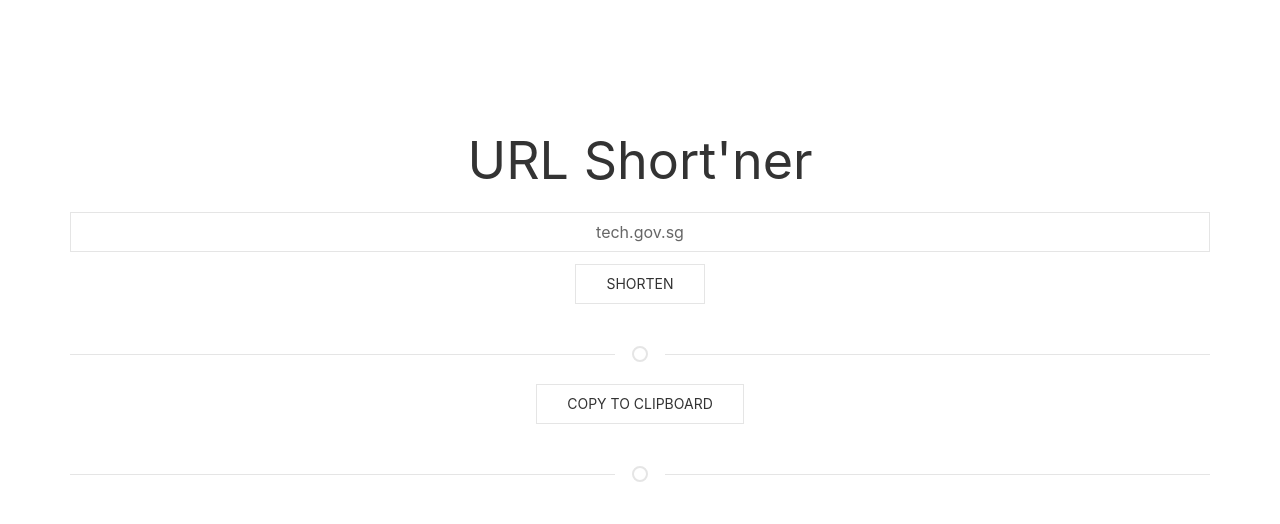
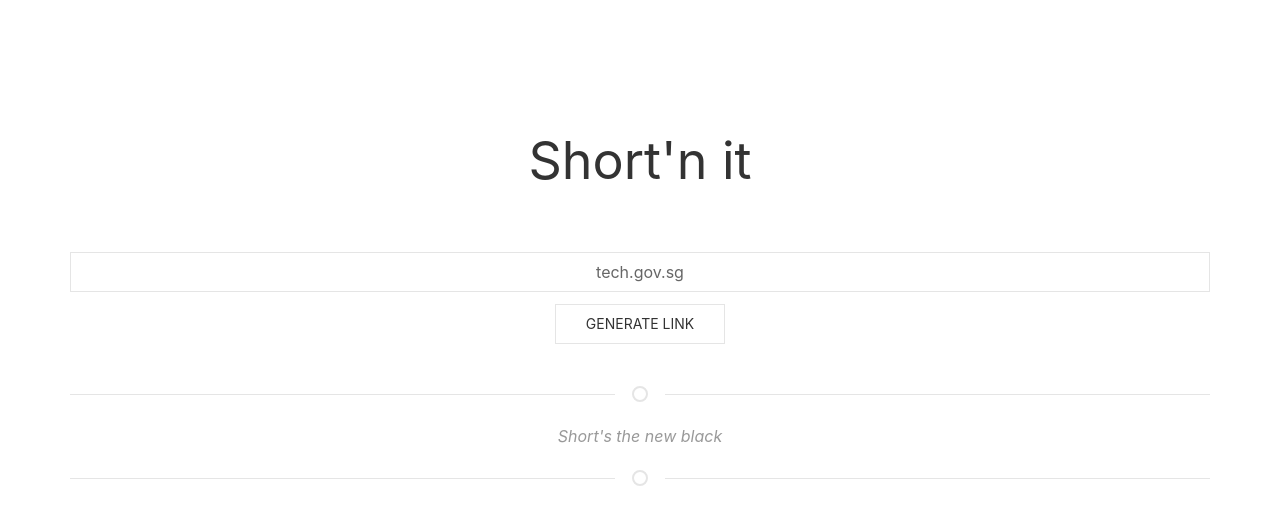
Before and after one commit to remykarem/url-shortener, a plain HTML site: page public/index.html in a window 1280 px wide. Drawn offline with nearby package versions, Linux system fonts and the light colour scheme; files that its build step writes are made by us from their sources; files whose address does not match are found by name.

Commit message:
Update UI

```diff
--- a/public/index.html
+++ b/public/index.html
@@ -13,17 +13,18 @@
 
 <body>
     <div class="uk-padding-large" id="app">
-        <p class="uk-heading-small uk-text-center" style="margin-top: 60px;">URL Short'ner</p>
+        <p class="uk-heading-small uk-text-center" style="margin-top: 60px; margin-bottom: 60px;">Short'n it</p>
         <div style="margin-bottom: 12px;">
             <input class="uk-input" type="text" v-model="link" style="text-align:center;">
         </div>
         <div style="text-align:center; margin-bottom: 40px;">
-            <button v-on:click="shorten" class="uk-button uk-button-default" style="text-align:center;">Shorten</button>
+            <button v-on:click="shorten" class="uk-button uk-button-default" style="text-align:center;">Generate link</button>
         </div>
         <hr class="uk-divider-icon">
         <p class="uk-text uk-text-center">{{ shortLink }}</p>
-        <div style="text-align:center; margin-bottom: 40px;">
-            <button class="uk-button uk-button-default" style="text-align:center;">Copy to clipboard</button>
+        <div style="text-align:center;">
+            <em><p v-if="!shortLink" class="uk-text-muted uk-text-center">Short's the new black</p></em>
+            <button v-if="shortLink" class="uk-button uk-button-default" style="text-align:center;">Copy to clipboard</button>
         </div>
         <hr class="uk-divider-icon">
 
```
